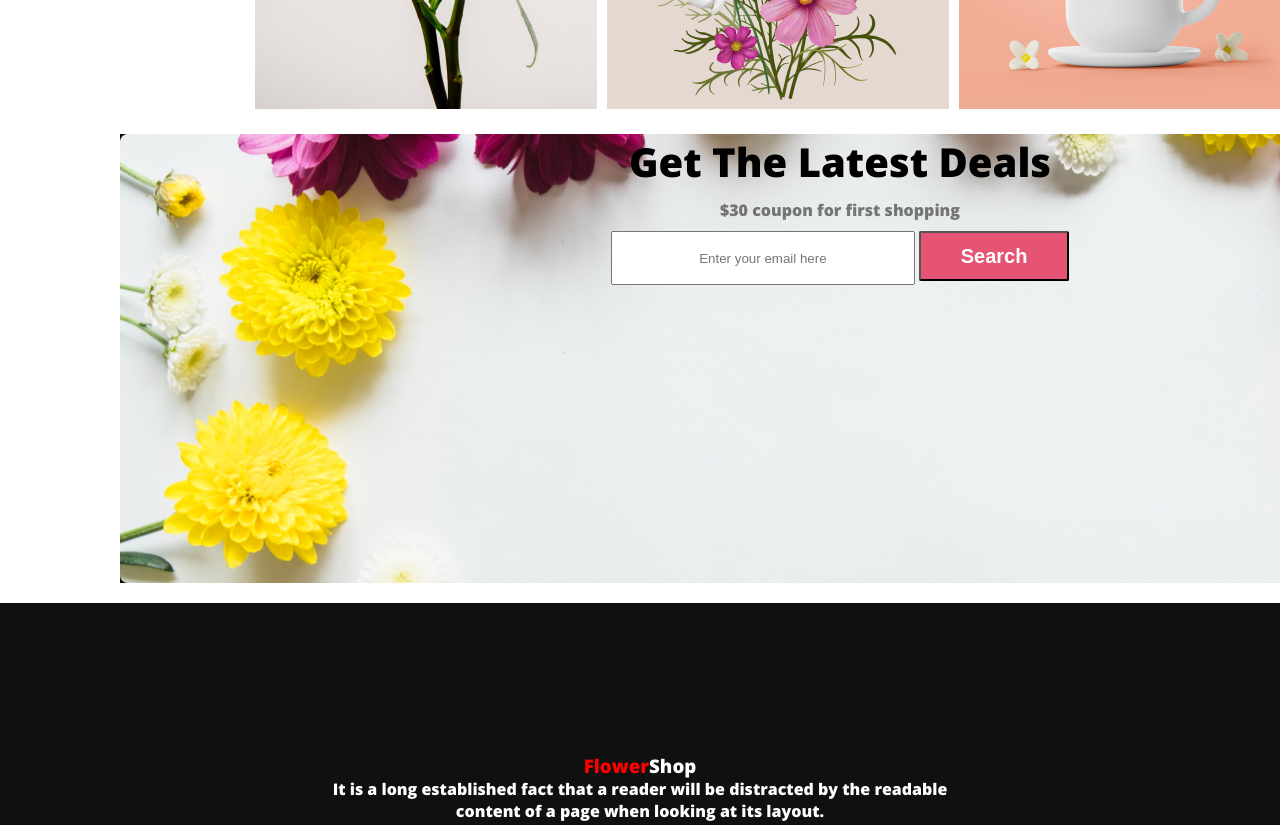
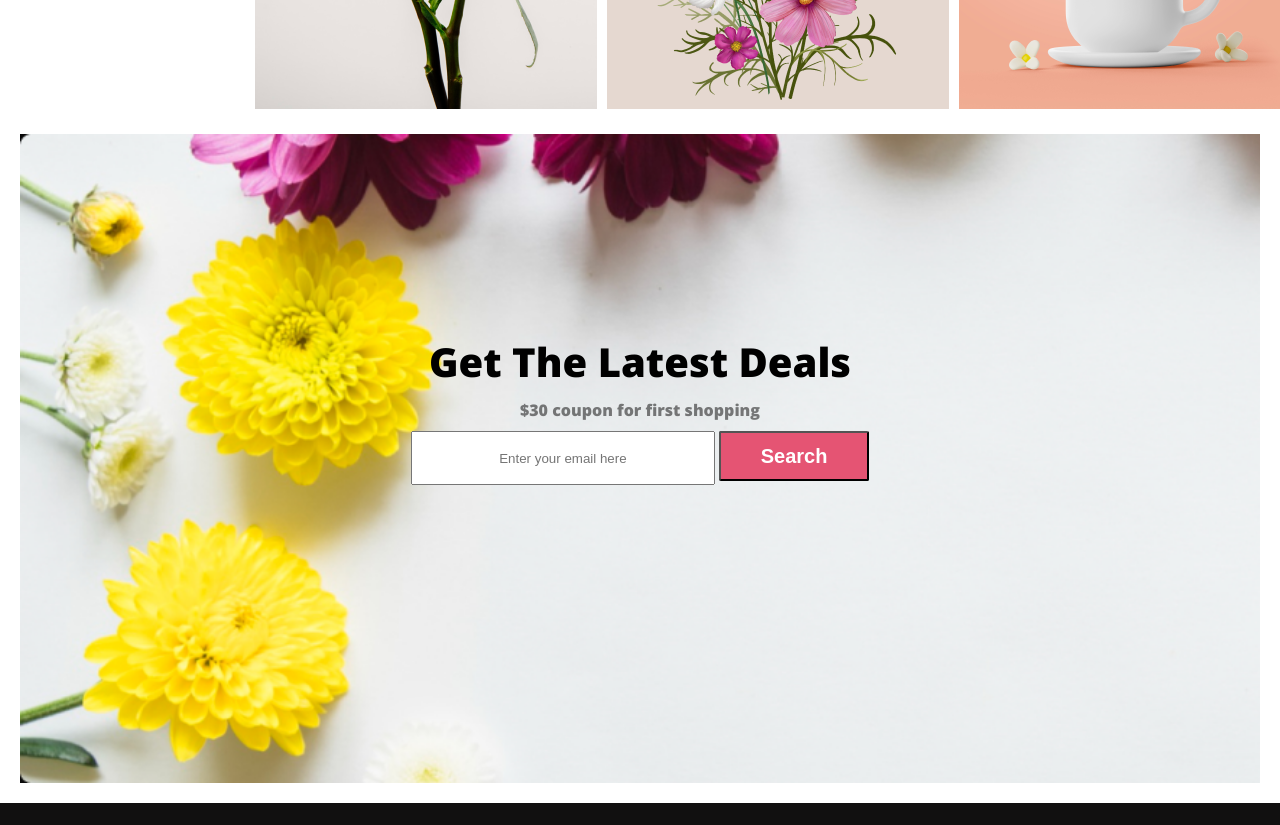
Before and after one commit to MridulChadraNath/Flower-shop-assignment, a plain HTML site: page index.html in a window 1280 px wide. Shown: the part 2460-3285 px from the top of the page. Drawn offline with nearby package versions, Linux system fonts and the light colour scheme.

Commit message:
Completed

```diff
--- a/CSS/style.css
+++ b/CSS/style.css
@@ -139,16 +139,19 @@ body {
 
 .best-deals {
     margin: 20px;
+    margin-top: 10px;
 
 }
 
 .best-deal-banner {
-    width: 1440px;
+    width: 100%;
     height: 449px;
     background-image: url("../Flower\ Asset/Rectangle 9.png"), linear-gradient(45deg, rgb(10, 10, 10), #000);
     background-repeat: no-repeat;
     text-align: center;
-    margin-left: 100px;
+    background-size: cover;
+    padding-top: 200px;
+
 }
 
 
```
Also changed, not shown: index.html (+2 -0 lines).
